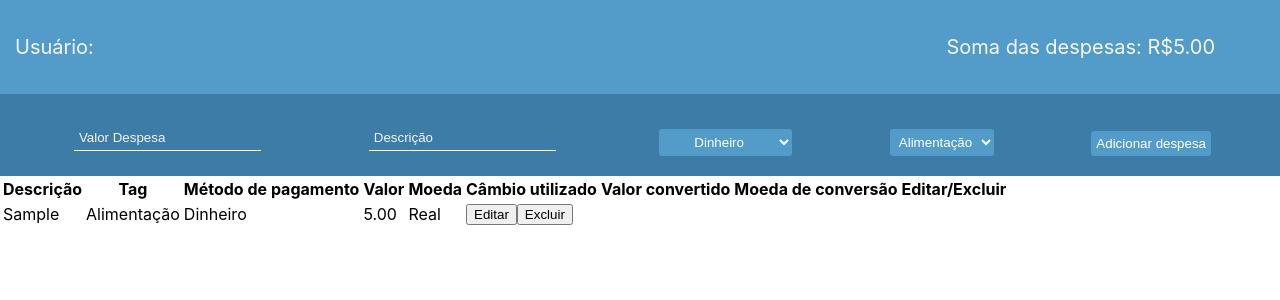
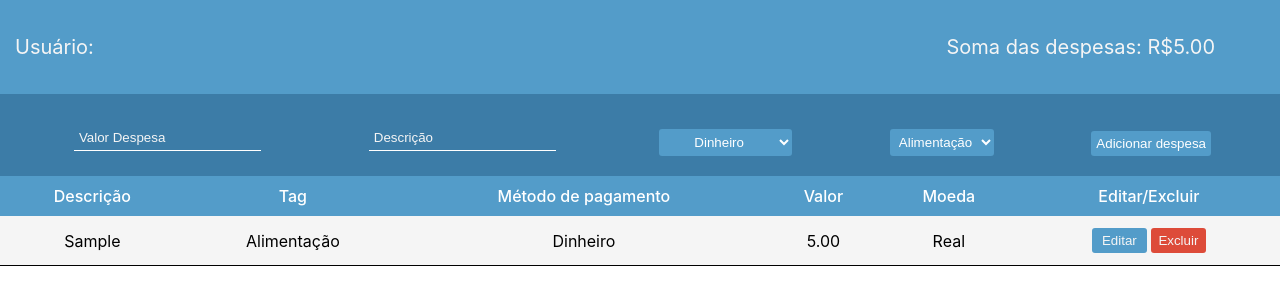
Before and after one commit to Gab-Agrela/react-redux, a React (Create React App) app: page /wallet in a window 1280 px wide. Both pictures are taken after typing "5", "Sample" into the empty fields and a click on the button "Adicionar despesa". Shown: the top 300 px of the page. Built offline with nearby package versions, Linux system fonts and the light colour scheme.

Commit message:
feat: Add CSS in Table Header and Body

```diff
--- a/src/Components/Wallet/Expense.tsx
+++ b/src/Components/Wallet/Expense.tsx
@@ -2,6 +2,7 @@ import React from "react";
 import { WalletFormProps } from "../../Interfaces";
 import { useDispatch } from "react-redux";
 import { deleteExpenses } from "../../Redux/Actions";
+import styled from "styled-components";
 
 function Expense({ id, description, tag, method, value }: WalletFormProps) {
   const dispatch = useDispatch();
@@ -11,27 +12,59 @@ function Expense({ id, description, tag, method, value }: WalletFormProps) {
     dispatch(deleteExpenses(Number(id)));
   };
   return (
-    <tr key={id}>
+    <Row key={id}>
       <td>{description}</td>
       <td>{tag}</td>
       <td>{method}</td>
       <td>{Number(value).toFixed(2)}</td>
       <td>Real</td>
       <td>
-        <button type="button" className="editar">
-          Editar
-        </button>
-        <button
-          type="button"
-          className="excluir"
-          onClick={removeExpenses}
-          id={id.toString()}
-        >
+        <EditButton type="button">Editar</EditButton>
+        <DeleteButton type="button" onClick={removeExpenses} id={id.toString()}>
           Excluir
-        </button>
+        </DeleteButton>
       </td>
-    </tr>
+    </Row>
   );
 }
 
+const Row = styled.tr`
+  background-color: whitesmoke;
+  border-bottom: 1px solid black;
+  td {
+    text-align: center;
+    padding: 10px;
+  }
+`;
+
+const EditButton = styled.button`
+  text-align: center;
+  border: none;
+  background-color: rgb(83, 156, 201);
+  font-weight: 400;
+  color: whitesmoke;
+  padding: 5px;
+  margin: 2px;
+  width: 55px;
+  border-radius: 3px;
+  :hover {
+    background-color: #1a91d6;
+  }
+`;
+
+const DeleteButton = styled.button`
+  text-align: center;
+  border: none;
+  background-color: #dd4b39;
+  font-weight: 400;
+  color: whitesmoke;
+  padding: 5px;
+  margin: 2px;
+  width: 55px;
+  border-radius: 3px;
+  :hover {
+    background-color: #e21e18;
+  }
+`;
+
 export default Expense;
--- a/src/Components/Wallet/Table.tsx
+++ b/src/Components/Wallet/Table.tsx
@@ -2,6 +2,7 @@ import React from "react";
 import { useSelector } from "react-redux";
 import { RootState, WalletFormProps } from "../../Interfaces";
 import Expense from "./Expense";
+import styled from "styled-components";
 
 function Table() {
   const { expenses } = useSelector((state: RootState) => state.wallet);
@@ -19,8 +20,8 @@ function Table() {
     ));
 
   return (
-    <div className="flex-container-table">
-      <table>
+    <Flex>
+      <TableContainer>
         <thead>
           <tr>
             <th>Descrição</th>
@@ -28,16 +29,31 @@ function Table() {
             <th>Método de pagamento</th>
             <th>Valor</th>
             <th>Moeda</th>
-            <th>Câmbio utilizado</th>
-            <th>Valor convertido</th>
-            <th>Moeda de conversão</th>
             <th>Editar/Excluir</th>
           </tr>
         </thead>
         <tbody>{creatingExpenses}</tbody>
-      </table>
-    </div>
+      </TableContainer>
+    </Flex>
   );
 }
 
+const Flex = styled.div`
+  display: flex;
+  flex-flow: column wrap;
+  background-color: rgb(83, 156, 201);
+  height: 100%;
+  width: 100%;
+`;
+
+const TableContainer = styled.table`
+  border-collapse: collapse;
+  thead tr th {
+    background-color: rgb(83, 156, 201);
+    color: white;
+    padding: 10px;
+    font-weight: 500;
+  }
+`;
+
 export default Table;
```
